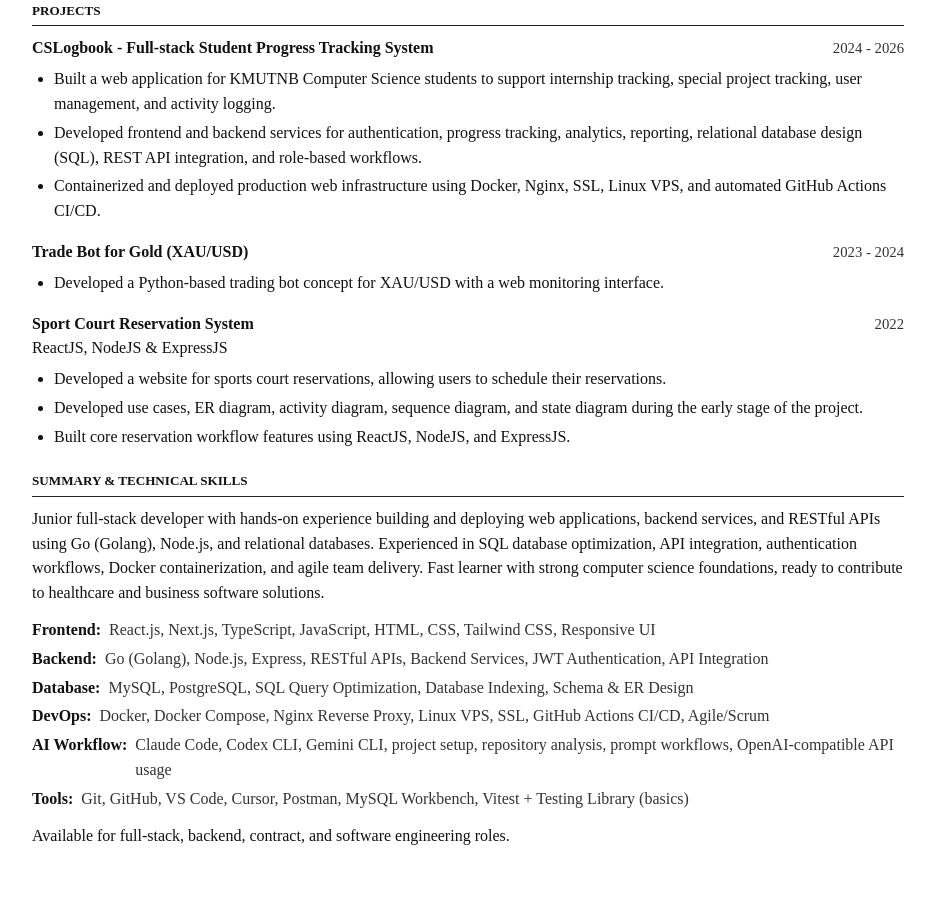
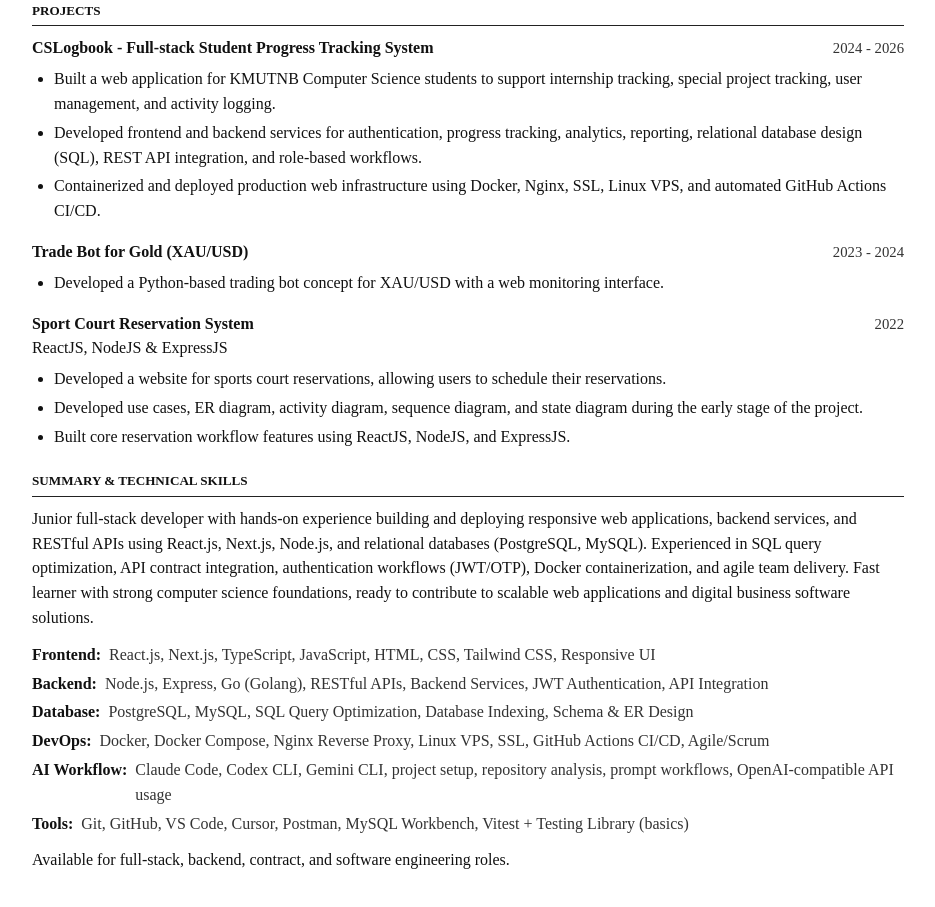
Before and after one commit to Manchinn/Manchinn.github.io, a plain HTML site: page resume/index.html in a window 1280 px wide. Shown: the part 808-1715 px from the top of the page, without its empty margins (172-1107 px from the left). Drawn offline with Linux system fonts and the light colour scheme.

Commit message:
feat(resume): update fullstack role summary and stack alignment

```diff
--- a/resume/data.js
+++ b/resume/data.js
@@ -57,16 +57,16 @@
       title: "Full-stack Developer",
       summaryPrefix: "Junior full-stack developer",
       summaryBody:
-        "with hands-on experience building and deploying web applications, backend services, and RESTful APIs using Go (Golang), Node.js, and relational databases. Experienced in SQL database optimization, API integration, authentication workflows, Docker containerization, and agile team delivery. Fast learner with strong computer science foundations, ready to contribute to healthcare and business software solutions.",
+        "with hands-on experience building and deploying responsive web applications, backend services, and RESTful APIs using React.js, Next.js, Node.js, and relational databases (PostgreSQL, MySQL). Experienced in SQL query optimization, API contract integration, authentication workflows (JWT/OTP), Docker containerization, and agile team delivery. Fast learner with strong computer science foundations, ready to contribute to scalable web applications and digital business software solutions.",
       availability:
         "Available for full-stack, backend, contract, and software engineering roles.",
       skills: {
         frontend:
           "React.js, Next.js, TypeScript, JavaScript, HTML, CSS, Tailwind CSS, Responsive UI",
         backend:
-          "Go (Golang), Node.js, Express, RESTful APIs, Backend Services, JWT Authentication, API Integration",
+          "Node.js, Express, Go (Golang), RESTful APIs, Backend Services, JWT Authentication, API Integration",
         database:
-          "MySQL, PostgreSQL, SQL Query Optimization, Database Indexing, Schema & ER Design",
+          "PostgreSQL, MySQL, SQL Query Optimization, Database Indexing, Schema & ER Design",
         devops: "Docker, Docker Compose, Nginx Reverse Proxy, Linux VPS, SSL, GitHub Actions CI/CD, Agile/Scrum",
         aiTools:
           "Claude Code, Codex CLI, Gemini CLI, project setup, repository analysis, prompt workflows, OpenAI-compatible API usage",
--- a/resume/index.html
+++ b/resume/index.html
@@ -158,7 +158,7 @@
         <h2 id="summary-skills">Summary & Technical Skills</h2>
         <p>
           <span data-role-summary-prefix>Junior full-stack developer </span>
-          <span data-role-summary-body>with hands-on experience building and deploying web applications, backend services, and RESTful APIs using Go (Golang), Node.js, and relational databases. Experienced in SQL database optimization, API integration, authentication workflows, Docker containerization, and agile team delivery. Fast learner with strong computer science foundations, ready to contribute to healthcare and business software solutions.</span>
+          <span data-role-summary-body>with hands-on experience building and deploying responsive web applications, backend services, and RESTful APIs using React.js, Next.js, Node.js, and relational databases (PostgreSQL, MySQL). Experienced in SQL query optimization, API contract integration, authentication workflows (JWT/OTP), Docker containerization, and agile team delivery. Fast learner with strong computer science foundations, ready to contribute to scalable web applications and digital business software solutions.</span>
         </p>
         <dl class="skills">
           <div>
@@ -167,11 +167,11 @@
           </div>
           <div>
             <dt data-role-skill-label="backend">Backend</dt>
-            <dd data-role-skill="backend">Go (Golang), Node.js, Express, RESTful APIs, Backend Services, JWT Authentication, API Integration</dd>
+            <dd data-role-skill="backend">Node.js, Express, Go (Golang), RESTful APIs, Backend Services, JWT Authentication, API Integration</dd>
           </div>
           <div>
             <dt data-role-skill-label="database">Database</dt>
-            <dd data-role-skill="database">MySQL, PostgreSQL, SQL Query Optimization, Database Indexing, Schema &amp; ER Design</dd>
+            <dd data-role-skill="database">PostgreSQL, MySQL, SQL Query Optimization, Database Indexing, Schema &amp; ER Design</dd>
           </div>
           <div>
             <dt data-role-skill-label="devops">DevOps</dt>
```
